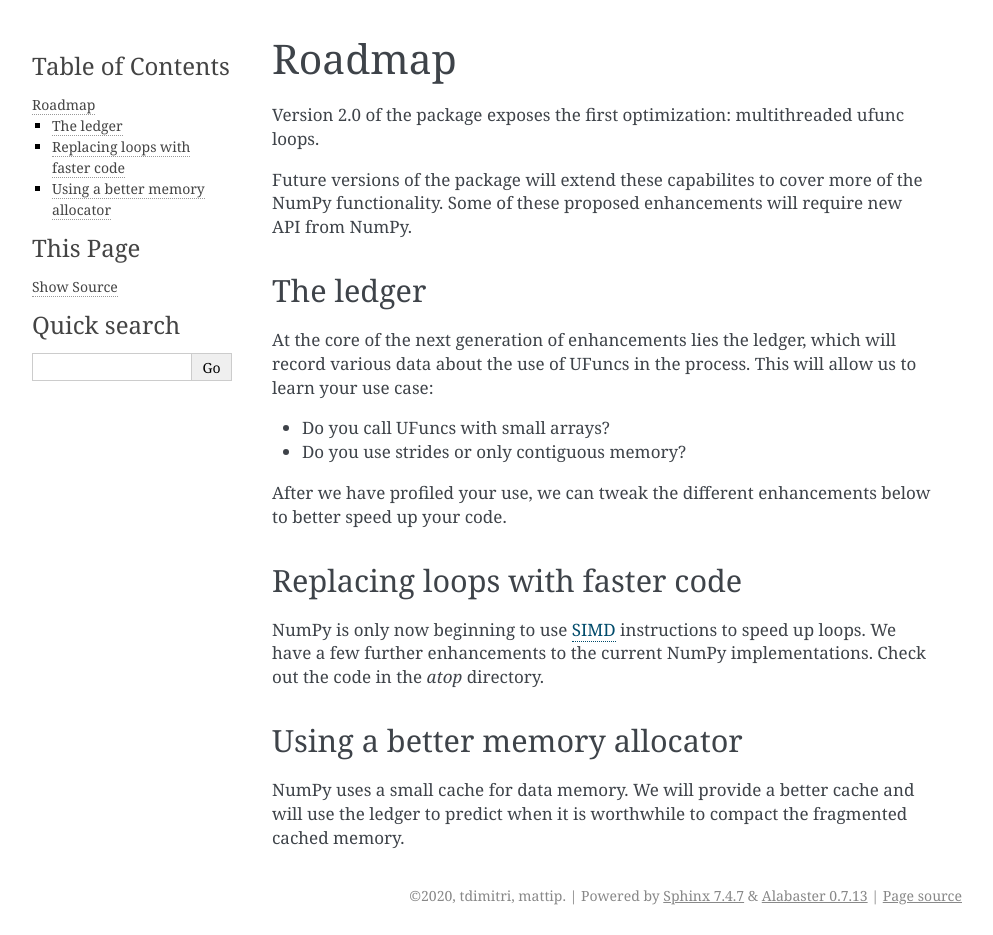
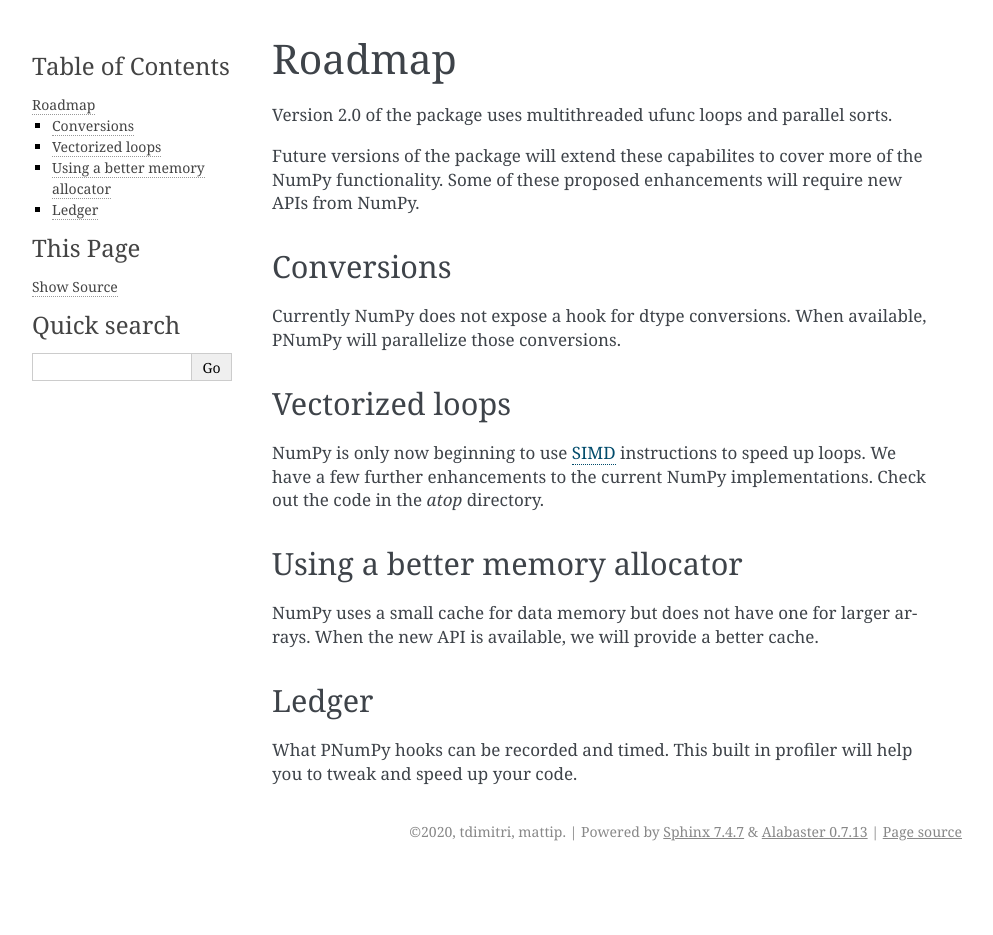
Before and after one commit to Quansight/pnumpy, a Sphinx documentation site: the page built from doc_src/source/roadmap.rst, in a window 1280 px wide. Shown: the whole page, without its empty margins (148-1141 px from the left). Built offline with Sphinx 7.4.7, drawn with Linux system fonts in a browser that asks for light colours; after the commit the page ends 900 px from its top, so only the background shows below that.

Commit message:
Update roadmap.rst

```diff
--- a/doc_src/source/roadmap.rst
+++ b/doc_src/source/roadmap.rst
@@ -1,28 +1,20 @@
 Roadmap
 =======
 
-Version 2.0 of the package exposes the first optimization: multithreaded ufunc
-loops.
+Version 2.0 of the package uses multithreaded ufunc loops and parallel sorts.
 
 Future versions of the package will extend these capabilites to cover more of
 the NumPy functionality. Some of these proposed enhancements will require new
-API from NumPy.
+APIs from NumPy.
 
-The ledger
-----------
+Conversions
+-----------
 
-At the core of the next generation of enhancements lies the ledger, which will
-record various data about the use of UFuncs in the process. This will allow
-us to learn your use case:
+Currently NumPy does not expose a hook for dtype conversions.  When available,
+PNumPy will parallelize those conversions.
 
-- Do you call UFuncs with small arrays?
-- Do you use strides or only contiguous memory?
-
-After we have profiled your use, we can
-tweak the different enhancements below to better speed up your code.
-
-Replacing loops with faster code
---------------------------------
+Vectorized loops
+----------------
 
 NumPy is only now beginning to use `SIMD <https://en.wikipedia.org/wiki/SIMD>`_
 instructions to speed up loops. We have a few further enhancements to the
@@ -31,6 +23,10 @@
 Using a better memory allocator
 -------------------------------
 
-NumPy uses a small cache for data memory. We will provide a better cache and
-will use the ledger to predict when it is worthwhile to compact the fragmented
-cached memory.
+NumPy uses a small cache for data memory but does not have one for larger
+arrays.  When the new API is available, we will provide a better cache.
+
+Ledger
+------
+What PNumPy hooks can be recorded and timed.  This built in profiler will help
+you to tweak and speed up your code.
```
